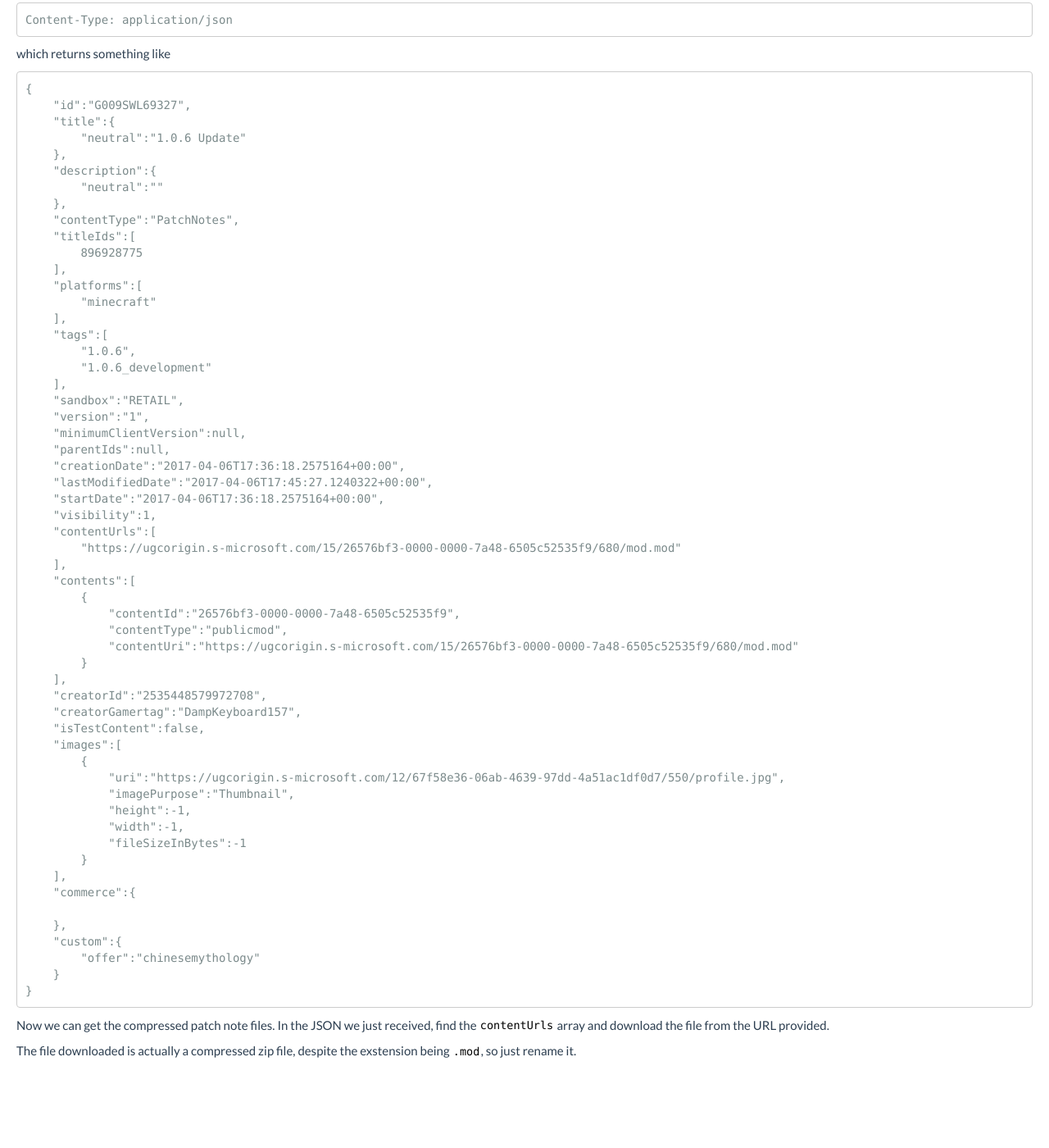
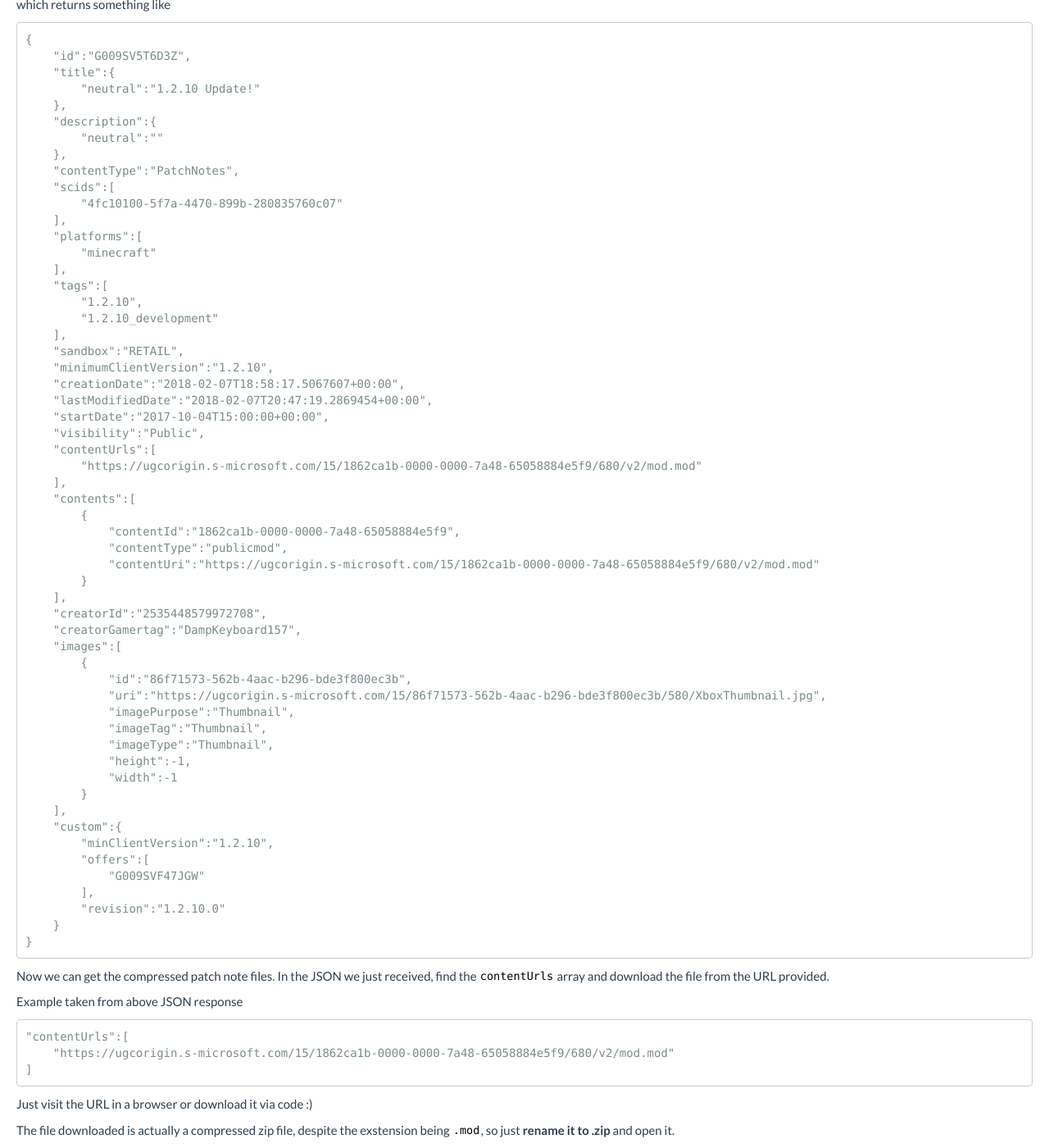
Before and after one commit to TheDiamondYT1/pe.thediamondyt.tk, a Jekyll site: the page built from _wiki/api/mcpe/endpoints/PatchNotes.md, in a window 1280 px wide and 1400 px high, scrolled down 2182 px. Shown: the whole window at 82% size. Built offline with Jekyll 4.4.1, drawn with Linux system fonts in a browser that asks for light colours; before the commit the page ends 3485 px from its top, so only the background shows below that; some of the changed text lies outside the part shown.

Commit message:
Update the REST API tutorials

````diff
--- a/_wiki/api/mcpe/endpoints/PatchNotes.md
+++ b/_wiki/api/mcpe/endpoints/PatchNotes.md
@@ -46,46 +46,43 @@
 ```
 
 **Explained**
-* `{clientVersion}` is the version of the client.
+* `{clientVersion}` is the version of the client.  *(Example: 1.2.10)*
 
 Once you have done that, you will get a response that looks somewhat like the following:
 
 ```json
 {
     "count":1,
-    "facets":null,
     "results":[
         {
             "score":1.0,
             "document":{
-                "documentId":"G009SWL69327_ModSkuId_",
-                "productId":"G009SWL69327",
-                "title":"1.0.6 Update",
+                "productId":"G009SV5T6D3Z",
+                "title":"1.2.10 Update!",
                 "description":"",
                 "contentType":"PatchNotes",
-                "titleIds":[
-                    896928775
+                "scids":[
+                    "4fc10100-5f7a-4470-899b-280835760c07"
                 ],
                 "platforms":[
                     "minecraft"
                 ],
                 "tags":[
-                    "1.0.6",
-                    "1.0.6_development"
-                ],
-                "version":"1",
-                "parentIds":[
-
+                    "1.2.10",
+                    "1.2.10_development"
                 ],
                 "visibility":"Public",
                 "creatorId":"2535448579972708",
                 "creatorGamertag":"DampKeyboard157",
-                "thumbnailUrl":"https://ugcorigin.s-microsoft.com/12/67f58e36-06ab-4639-97dd-4a51ac1df0d7/550/profile.jpg",
-                "creationDate":"2017-04-06T17:36:18.257+00:00",
-                "lastModifiedDate":"2017-04-06T17:45:27.124+00:00",
-                "isTestContent":false,
+                "thumbnailUrl":"https://ugcorigin.s-microsoft.com/15/86f71573-562b-4aac-b296-bde3f800ec3b/580/XboxThumbnail.jpg",
+                "creationDate":"2018-02-07T18:58:17.506+00:00",
+                "lastModifiedDate":"2018-02-07T20:47:19.286+00:00",
                 "custom":{
-                    "offer":"chinesemythology"
+                    "minClientVersion":"1.2.10",
+                    "offers":[
+                        "G009SVF47JGW"
+                    ],
+                    "revision":"1.2.10.0"
                 }
             }
         }
@@ -94,15 +91,15 @@
 ```
 
 ##### Explained
-* `productId` is the resource id of the patch notes content, see below
+* `productId` is the resource id of the patch notes content, **you will need this**, see below
 * `title` is the title displayed in the patch notes screen
-* `creatorGamertag` is the xbox live gamertag of the content author
+* `creatorGamertag` is the xbox live gamertag of the content author. It's usually `DampKeyboard157`. Not quite sure who that is.
 * `offer` is the offer to be displayed in the top right corner of the patch notes screen
 
 <br>
 Now we can get ready to make the `GET` request. In the JSON that we just received, find the `productId` field and add it to the URL as shown below.
 
-*xforge.xboxlive.com:443/v1/catalog/items/{productId}*
+*xforge.xboxlive.com/v1/catalog/items/{productId}*
 
 Im not sure what the product id is, so heres an example one from the client: `G009SWJHK75F`.
 
@@ -119,63 +116,73 @@
 
 ```json
 {
-    "id":"G009SWL69327",
+    "id":"G009SV5T6D3Z",
     "title":{
-        "neutral":"1.0.6 Update"
+        "neutral":"1.2.10 Update!"
     },
     "description":{
         "neutral":""
     },
     "contentType":"PatchNotes",
-    "titleIds":[
-        896928775
+    "scids":[
+        "4fc10100-5f7a-4470-899b-280835760c07"
     ],
     "platforms":[
         "minecraft"
     ],
     "tags":[
-        "1.0.6",
-        "1.0.6_development"
+        "1.2.10",
+        "1.2.10_development"
     ],
     "sandbox":"RETAIL",
-    "version":"1",
-    "minimumClientVersion":null,
-    "parentIds":null,
-    "creationDate":"2017-04-06T17:36:18.2575164+00:00",
-    "lastModifiedDate":"2017-04-06T17:45:27.1240322+00:00",
-    "startDate":"2017-04-06T17:36:18.2575164+00:00",
-    "visibility":1,
+    "minimumClientVersion":"1.2.10",
+    "creationDate":"2018-02-07T18:58:17.5067607+00:00",
+    "lastModifiedDate":"2018-02-07T20:47:19.2869454+00:00",
+    "startDate":"2017-10-04T15:00:00+00:00",
+    "visibility":"Public",
     "contentUrls":[
-        "https://ugcorigin.s-microsoft.com/15/26576bf3-0000-0000-7a48-6505c52535f9/680/mod.mod"
+        "https://ugcorigin.s-microsoft.com/15/1862ca1b-0000-0000-7a48-65058884e5f9/680/v2/mod.mod"
     ],
     "contents":[
         {
-            "contentId":"26576bf3-0000-0000-7a48-6505c52535f9",
+            "contentId":"1862ca1b-0000-0000-7a48-65058884e5f9",
             "contentType":"publicmod",
-            "contentUri":"https://ugcorigin.s-microsoft.com/15/26576bf3-0000-0000-7a48-6505c52535f9/680/mod.mod"
+            "contentUri":"https://ugcorigin.s-microsoft.com/15/1862ca1b-0000-0000-7a48-65058884e5f9/680/v2/mod.mod"
         }
     ],
     "creatorId":"2535448579972708",
     "creatorGamertag":"DampKeyboard157",
-    "isTestContent":false,
     "images":[
         {
-            "uri":"https://ugcorigin.s-microsoft.com/12/67f58e36-06ab-4639-97dd-4a51ac1df0d7/550/profile.jpg",
+            "id":"86f71573-562b-4aac-b296-bde3f800ec3b",
+            "uri":"https://ugcorigin.s-microsoft.com/15/86f71573-562b-4aac-b296-bde3f800ec3b/580/XboxThumbnail.jpg",
             "imagePurpose":"Thumbnail",
+            "imageTag":"Thumbnail",
+            "imageType":"Thumbnail",
             "height":-1,
-            "width":-1,
-            "fileSizeInBytes":-1
+            "width":-1
         }
     ],
-    "commerce":{
-
-    },
     "custom":{
-        "offer":"chinesemythology"
+        "minClientVersion":"1.2.10",
+        "offers":[
+            "G009SVF47JGW"
+        ],
+        "revision":"1.2.10.0"
     }
 }
 ```
 
 Now we can get the compressed patch note files. In the JSON we just received, find the `contentUrls` array and download the file from the URL provided.
 
-The file downloaded is actually a compressed zip file, despite the exstension being `.mod`, so just rename it.
+Example taken from above JSON response
+
+```
+"contentUrls":[
+    "https://ugcorigin.s-microsoft.com/15/1862ca1b-0000-0000-7a48-65058884e5f9/680/v2/mod.mod"
+]
+```
+
+Just visit the URL in a browser or download it via code :)
+
+The file downloaded is actually a compressed zip file, despite the exstension being `.mod`, so just **rename it to .zip** and open it.
````
Also changed, not shown: other parts of _wiki/api/mcpe/endpoints/PatchNotes.md (+1 -1 lines), _wiki/api/mcpe/endpoints/ListEndpoints.md (+1 -1 lines), _wiki/api/mcpe/endpoints/ListSeeds.md (+1 -1 lines), _wiki/api/mcpe/endpoints/ResourcePackInfo.md (+1 -1 lines), _wiki/versions/Info.md (+1 -0 lines).
